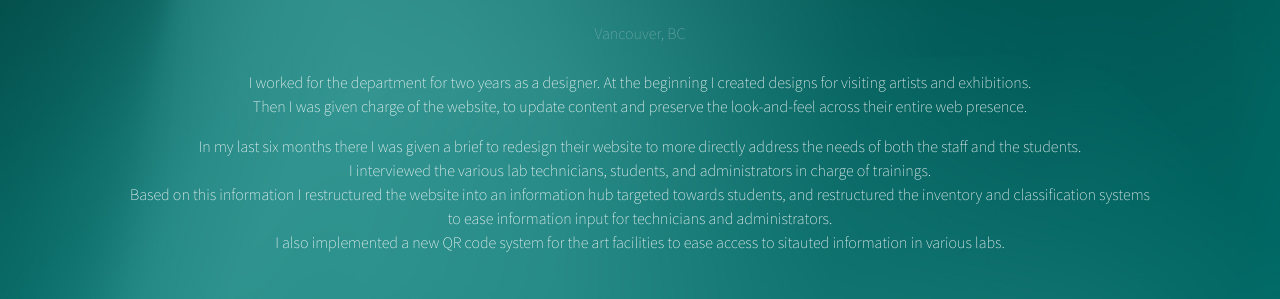
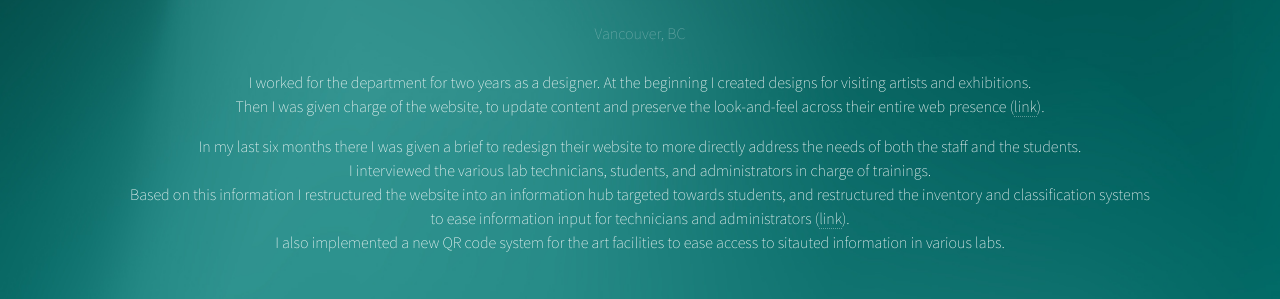
Before and after one commit to zlwilson/zlwilson.github.io, a plain HTML site: page projects/ahva/index.html in a window 1280 px wide. Shown: the part 455-754 px from the top of the page. Drawn offline with Linux system fonts and the light colour scheme.

Commit message:
added links to ahva page

```diff
--- a/projects/ahva/index.html
+++ b/projects/ahva/index.html
@@ -15,8 +15,8 @@
 						<h1><strong>Graphics/Media Assistant<br/>Visual Art Department (UBC)</strong><br/>
 						Sept 2016 - Aug 2018</h1>
 						<p>Vancouver, BC</p>
-						<h4>I worked for the department for two years as a designer. At the beginning I created designs for visiting artists and exhibitions.<br/>Then I was given charge of the website, to update content and preserve the look-and-feel across their entire web presence.</h4>
-						<h4>In my last six months there I was given a brief to redesign their website to more directly address the needs of both the staff and the students.<br/>I interviewed the various lab technicians, students, and administrators in charge of trainings.<br/>Based on this information I restructured the website into an information hub targeted towards students, and restructured the inventory and classification systems to ease information input for technicians and administrators.<br/>I also implemented a new QR code system for the art facilities to ease access to sitauted information in various labs.</h4>
+						<h4>I worked for the department for two years as a designer. At the beginning I created designs for visiting artists and exhibitions.<br/>Then I was given charge of the website, to update content and preserve the look-and-feel across their entire web presence (<a href="https://ahva.ubc.ca" target="blank">link</a>).</h4>
+						<h4>In my last six months there I was given a brief to redesign their website to more directly address the needs of both the staff and the students.<br/>I interviewed the various lab technicians, students, and administrators in charge of trainings.<br/>Based on this information I restructured the website into an information hub targeted towards students, and restructured the inventory and classification systems to ease information input for technicians and administrators (<a href="https://ahva.ubc.ca/research-resources/" target="blank">link</a>).<br/>I also implemented a new QR code system for the art facilities to ease access to sitauted information in various labs.</h4>
 					</header>
 					<section id="main">
 							<section class="thumbnails">
```
